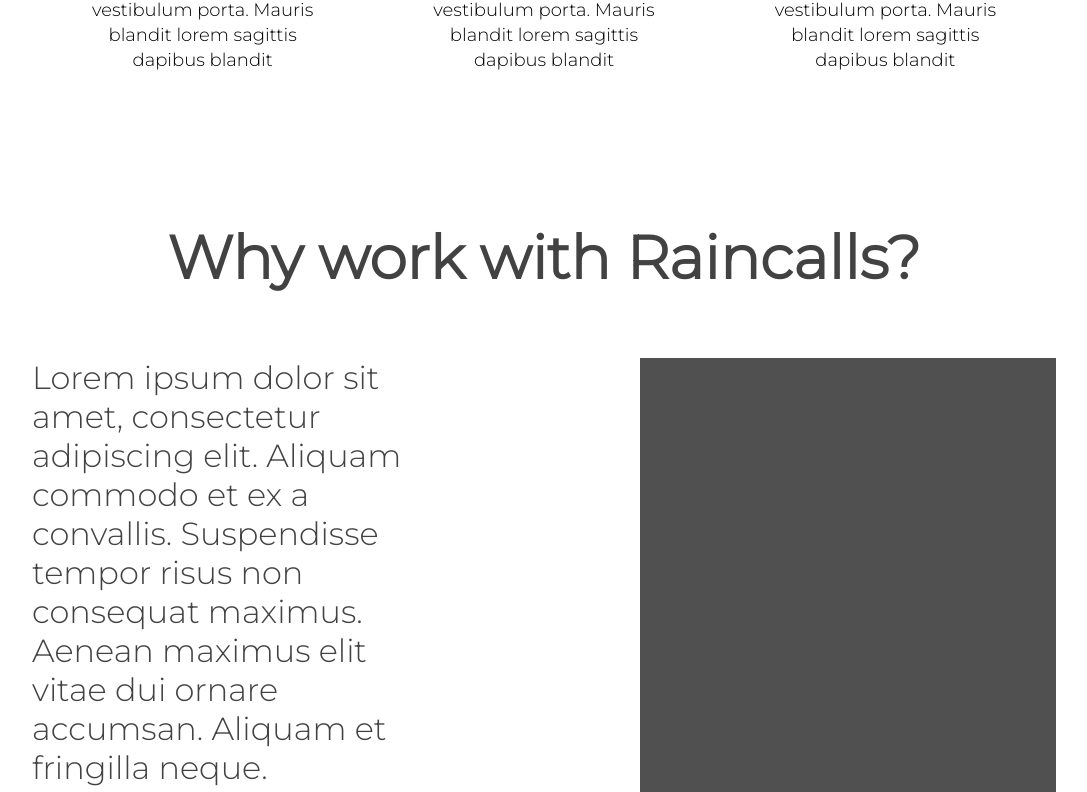
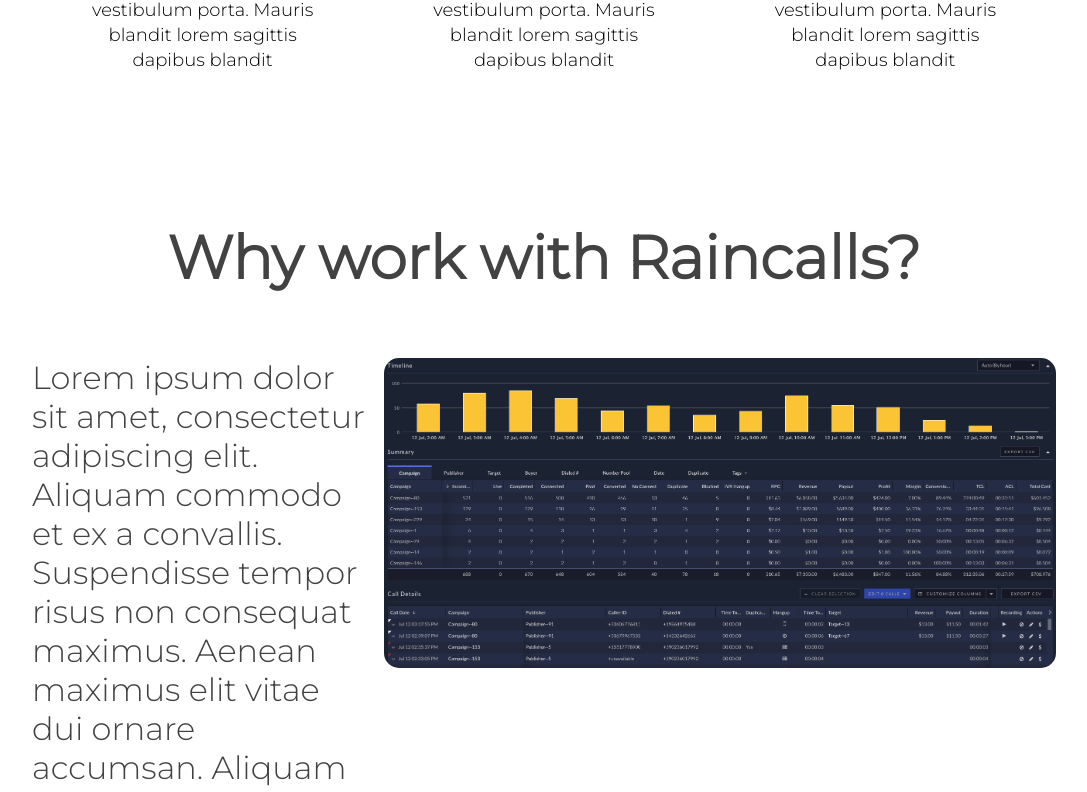
Before and after one commit to franco-cardoso/raincalls, a Vue app: page / in a window 1280 px wide. Shown: the part 1537-2329 px from the top of the page, without its empty margins (96-1183 px from the left). Built offline with nearby package versions, Linux system fonts and the light colour scheme.

Commit message:
analytics code

```diff
--- a/src/components/info/Info.vue
+++ b/src/components/info/Info.vue
@@ -8,7 +8,9 @@
                 neque. Suspendisse quis turpis vitae sem rhoncus consectetur. Mauris finibus vestibulum porta. Mauris
                 blandit lorem sagittis dapibus blandit
             </div>
-            <div class="decor"></div>
+            <div class="img-wrapper">
+                <img src="../../assets/reporting.png" alt="">
+            </div>
         </div>
     </section>
 </template>
@@ -23,22 +25,24 @@
     align-items: center;
     flex-direction: column;
     z-index: 2;
+    overflow: visible;
     background-color: white;
 }
 
 .content {
     display: grid;
-    grid-template-columns: 1fr 1fr;
+    grid-template-columns: 0.5fr 1fr;
     margin: 0 8rem;
-    gap: 12rem;
+    gap: 1rem;
     font-size: 32px;
     color: var(--dark-text);
 }
 
-.decor {
+
+
+img {
     width: 100%;
-    height: 100%;
-    background-color: #505050;
+    border-radius: 15px;
 }
 
 h1 {
--- a/src/main.js
+++ b/src/main.js
@@ -4,5 +4,5 @@
 import VueGtag from "vue-gtag";
 
 createApp(App).use(VueGtag, {
-  config: { id: "G-QP22561NME" }
+  config: { id: "G-W8MHNPM82N" }
 }).mount("#app");
```
Also changed, not shown: src/assets/reporting.png (added).
